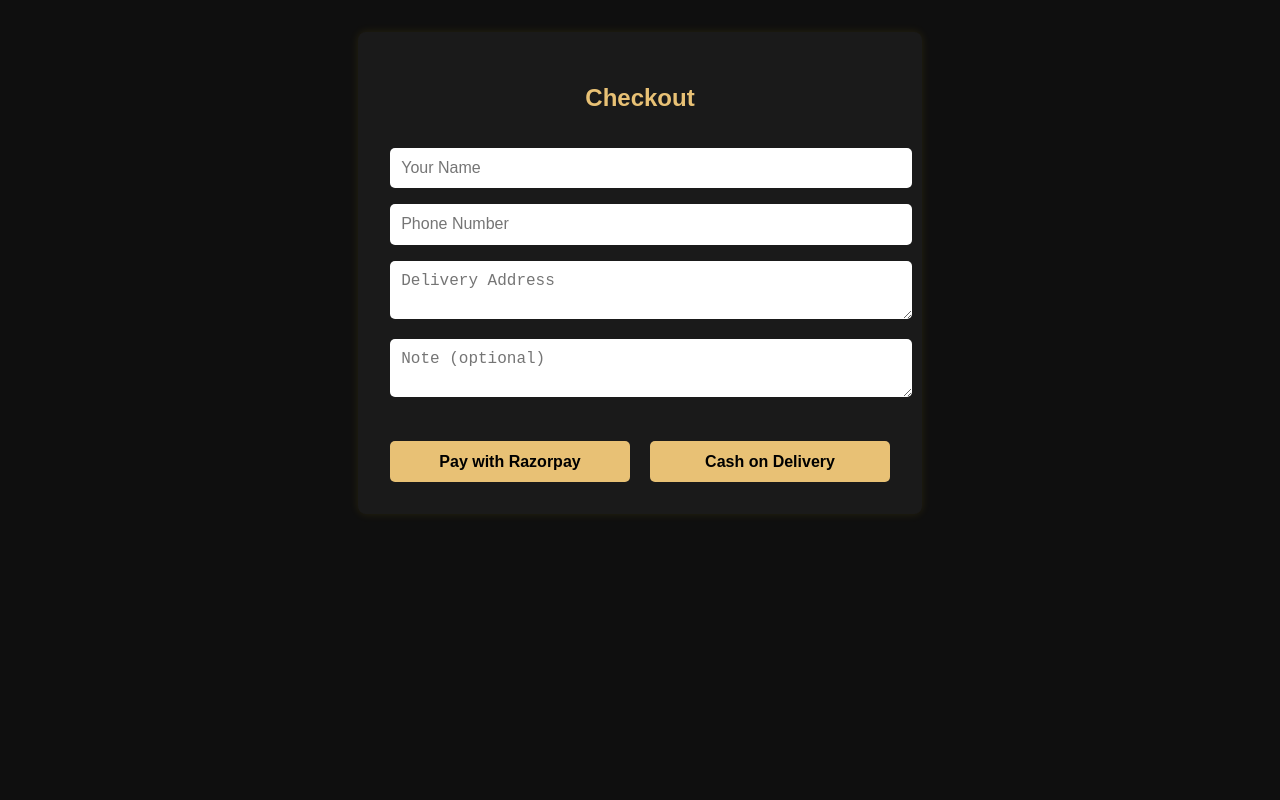
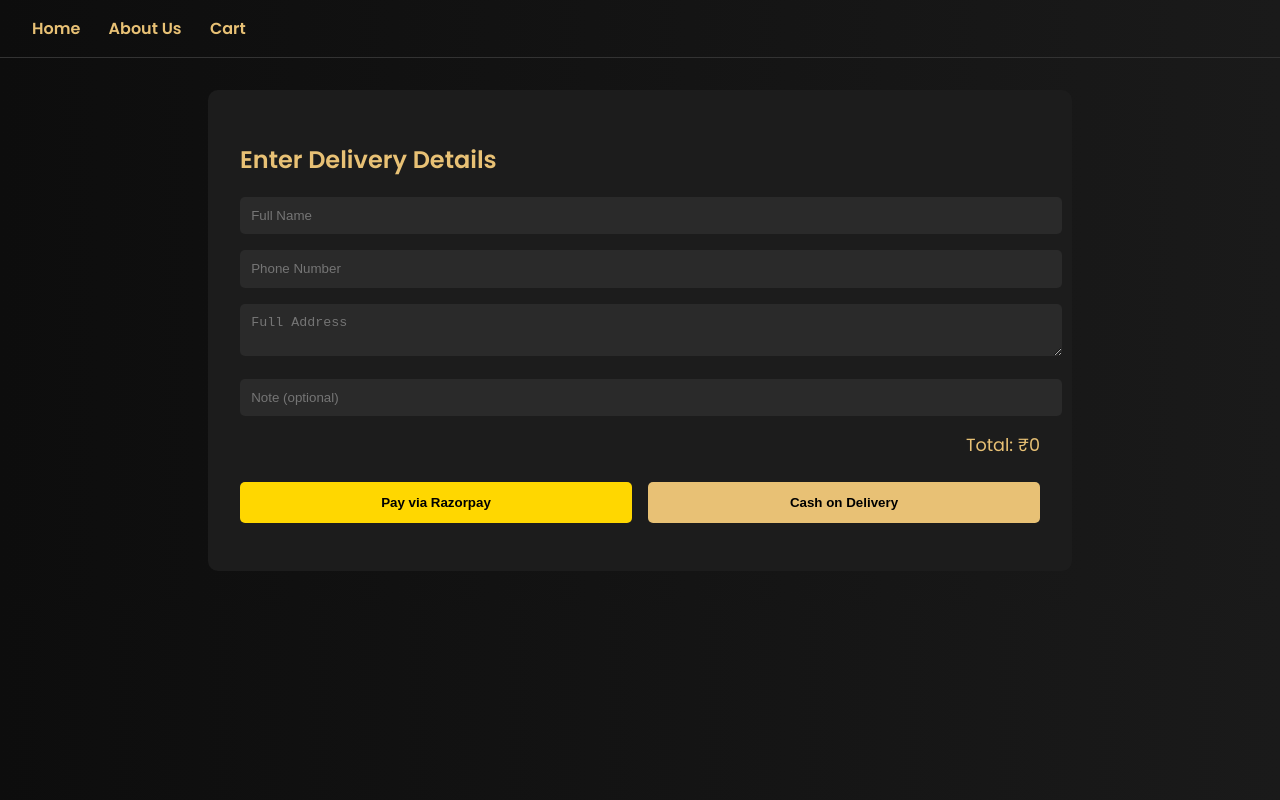
Before and after one commit to pathan2303/seafood-kings, a plain HTML site: page checkout.html in a window 1280 px wide. Drawn offline with Linux system fonts and the light colour scheme.

Commit message:
Update checkout.html

```diff
--- a/checkout.html
+++ b/checkout.html
@@ -4,155 +4,192 @@
   <meta charset="UTF-8" />
   <meta name="viewport" content="width=device-width, initial-scale=1.0"/>
   <title>Checkout - Sea Food Kings</title>
-  <link rel="stylesheet" href="style.css" />
+  <link href="https://fonts.googleapis.com/css2?family=Poppins:wght@400;600&display=swap" rel="stylesheet">
   <script src="https://checkout.razorpay.com/v1/checkout.js"></script>
   <script src="config.js"></script>
   <style>
     body {
       font-family: 'Poppins', sans-serif;
-      background-color: #0f0f0f;
+      margin: 0;
+      background: linear-gradient(to right, #0d0d0d, #1a1a1a);
       color: #e8c175;
+    }
+
+    header {
+      padding: 1rem 2rem;
+      display: flex;
+      justify-content: space-between;
+      align-items: center;
+      border-bottom: 1px solid #333;
+    }
+
+    .nav-links a {
+      color: #e8c175;
+      margin-right: 1.5rem;
+      text-decoration: none;
+      font-weight: 600;
+    }
+
+    .container {
+      max-width: 800px;
+      margin: 2rem auto;
+      background: #1c1c1c;
       padding: 2rem;
+      border-radius: 10px;
     }
-    h2 { text-align: center; }
-    .container {
-      max-width: 500px;
-      margin: auto;
-      background: #1a1a1a;
-      padding: 2rem;
-      border-radius: 8px;
-      box-shadow: 0 0 10px rgba(255,215,0,0.1);
-    }
-    input, textarea, button {
+
+    input, textarea {
       width: 100%;
       padding: 0.7rem;
-      margin-top: 1rem;
+      margin-bottom: 1rem;
+      border-radius: 5px;
+      border: none;
+      background: #2a2a2a;
+      color: #fff;
+    }
+
+    .total {
+      font-size: 1.1rem;
+      text-align: right;
+      margin-bottom: 1.5rem;
+    }
+
+    .payment-options {
+      display: flex;
+      gap: 1rem;
+      justify-content: center;
+      margin-bottom: 1rem;
+    }
+
+    .payment-options button {
+      flex: 1;
+      padding: 0.8rem;
+      font-weight: bold;
+      border-radius: 5px;
+      border: none;
+      cursor: pointer;
+    }
+
+    .razorpay-btn {
+      background: #ffd700;
+      color: #000;
+    }
+
+    .cod-btn {
+      background: #e8c175;
+      color: #000;
+    }
+
+    .confirm {
+      text-align: center;
+      margin-top: 1.5rem;
+    }
+
+    .confirm button {
+      padding: 0.9rem 2rem;
+      background: #fff2cc;
+      color: #000;
       border: none;
       border-radius: 5px;
-      font-size: 1rem;
-    }
-    button {
-      background-color: #e8c175;
-      color: #000;
       font-weight: bold;
       cursor: pointer;
     }
-    button:hover {
-      background-color: #d1b67c;
-    }
-    .toggle-buttons {
-      display: flex;
-      justify-content: space-between;
-      margin-top: 1.5rem;
-    }
-    .toggle-buttons button {
-      width: 48%;
+
+    .thankyou {
+      text-align: center;
+      margin-top: 2rem;
     }
   </style>
 </head>
 <body>
+  <header>
+    <div class="nav-links">
+      <a href="index.html">Home</a>
+      <a href="aboutus.html">About Us</a>
+      <a href="cart.html">Cart</a>
+    </div>
+  </header>
 
   <div class="container">
-    <h2>Checkout</h2>
-    <form id="orderForm">
-      <input type="text" name="name" placeholder="Your Name" required />
-      <input type="tel" name="phone" placeholder="Phone Number" required />
-      <textarea name="address" placeholder="Delivery Address" required></textarea>
-      <textarea name="note" placeholder="Note (optional)"></textarea>
+    <h2>Enter Delivery Details</h2>
+    <input type="text" id="custName" placeholder="Full Name" required />
+    <input type="tel" id="custPhone" placeholder="Phone Number" required />
+    <textarea id="custAddress" placeholder="Full Address" required></textarea>
+    <input type="text" id="custNote" placeholder="Note (optional)" />
 
-      <div class="toggle-buttons">
-        <button type="button" onclick="payWithRazorpay()">Pay with Razorpay</button>
-        <button type="submit">Cash on Delivery</button>
-      </div>
-    </form>
+    <div class="total" id="totalAmount">Total: ₹0</div>
+
+    <div class="payment-options">
+      <button class="razorpay-btn" onclick="payRazorpay()">Pay via Razorpay</button>
+      <button class="cod-btn" onclick="sendOrder()">Cash on Delivery</button>
+    </div>
   </div>
 
   <script>
-    const cart = JSON.parse(localStorage.getItem("cart") || "[]");
+    const cart = JSON.parse(localStorage.getItem("cart")) || [];
     const total = cart.reduce((sum, item) => sum + item.price, 0);
+    document.getElementById("totalAmount").innerText = `Total: ₹${total}`;
 
-    // COD Submit Handler
-    document.getElementById("orderForm").addEventListener("submit", function(e) {
-      e.preventDefault();
-      const formData = new FormData(this);
-      const data = {
-        name: formData.get("name"),
-        phone: formData.get("phone"),
-        address: formData.get("address"),
-        note: formData.get("note"),
+    function getFormData() {
+      return {
+        name: document.getElementById("custName").value.trim() || "Customer",
+        phone: document.getElementById("custPhone").value.trim() || "N/A",
+        address: document.getElementById("custAddress").value.trim() || "N/A",
+        note: document.getElementById("custNote").value.trim() || "",
         items: cart.map(item => `${item.name} - ₹${item.price}`).join(", "),
         total: total,
-        timestamp: new Date().toLocaleString()
+        time: new Date().toLocaleString()
       };
+    }
+
+    function sendOrder() {
+      const data = getFormData();
+
+      if (!data.name || !data.phone || !data.address) {
+        alert("❌ Please fill all required fields.");
+        return;
+      }
 
       fetch(CONFIG.zapierWebhook, {
         method: "POST",
         headers: { "Content-Type": "application/json" },
         body: JSON.stringify(data)
       })
-      .then(res => {
-        if (res.ok) {
-          localStorage.removeItem("cart");
-          window.location.href = "thankyou.html";
-        } else {
-          alert("❌ Order failed. Please try again.");
-        }
+      .then(() => {
+        localStorage.removeItem("cart");
+        window.location.href = "thankyou.html";
+      })
+      .catch(() => {
+        alert("❌ Network error while placing order.");
       });
-    });
+    }
 
-    // Razorpay handler
-    function payWithRazorpay() {
-      const form = document.getElementById("orderForm");
-      const formData = new FormData(form);
-      const name = formData.get("name");
-      const phone = formData.get("phone");
-      const address = formData.get("address");
-      const note = formData.get("note");
+    function payRazorpay() {
+      const form = getFormData();
 
-      if (!name || !phone || !address) {
-        alert("Please fill in all required fields before payment.");
+      if (!form.name || !form.phone || !form.address) {
+        alert("❌ Please fill all required fields.");
         return;
       }
 
       const options = {
         key: CONFIG.razorpayKey,
-        amount: total * 100,
+        amount: form.total * 100,
         currency: "INR",
         name: "Sea Food Kings",
-        description: "Seafood Order",
-        handler: function (response) {
-          const data = {
-            name,
-            phone,
-            address,
-            note,
-            items: cart.map(item => `${item.name} - ₹${item.price}`).join(", "),
-            total,
-            paymentId: response.razorpay_payment_id,
-            timestamp: new Date().toLocaleString()
-          };
-
-          fetch(CONFIG.zapierWebhook, {
-            method: "POST",
-            headers: { "Content-Type": "application/json" },
-            body: JSON.stringify(data)
-          }).then(res => {
-            if (res.ok) {
-              localStorage.removeItem("cart");
-              window.location.href = "thankyou.html";
-            } else {
-              alert("❌ Order failed to log after payment.");
-            }
-          });
-        },
+        description: "Order Payment",
         prefill: {
-          name: name,
-          contact: phone
+          name: form.name,
+          contact: form.phone,
         },
         theme: {
           color: "#e8c175"
+        },
+        handler: function () {
+          sendOrder(); // Only send to Zapier if payment succeeded
         }
       };
+
       const rzp = new Razorpay(options);
       rzp.open();
     }
```
